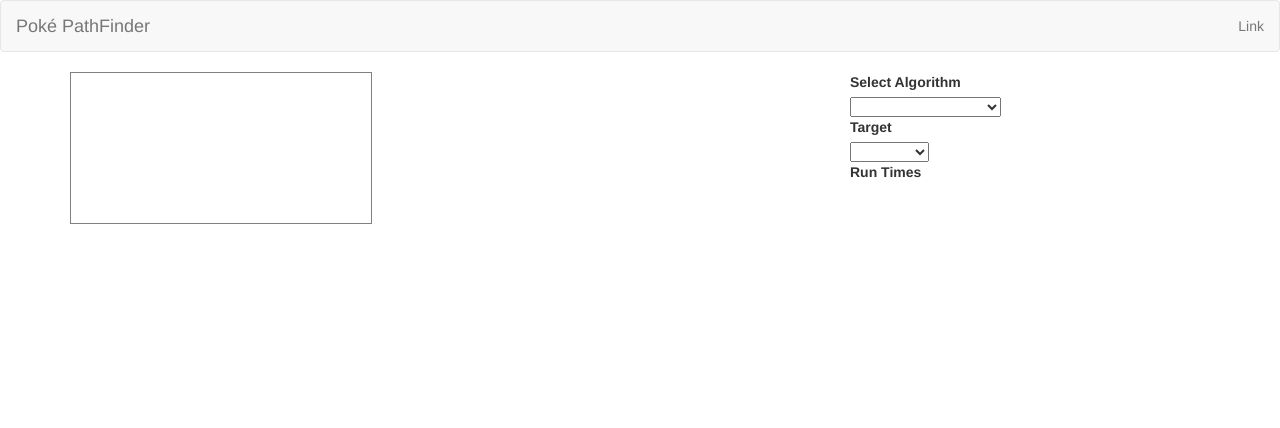
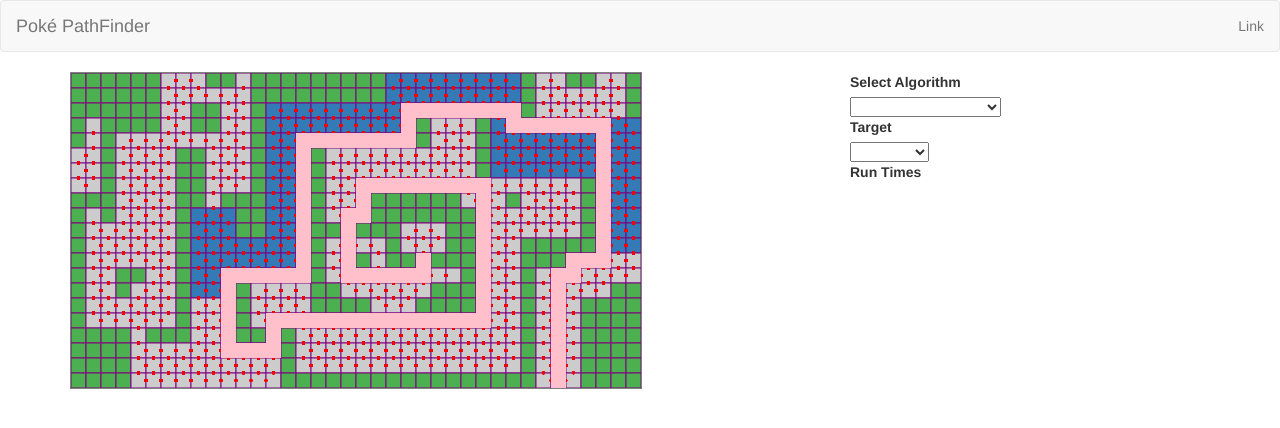
Before and after one commit to ghanshaw/poke-pathfinder, a plain HTML site: page index.html in a window 1280 px wide. Drawn offline with nearby package versions, Linux system fonts and the light colour scheme; some packages are replaced by stand-ins of ours.

Commit message:
working bfs

```diff
--- a/index.html
+++ b/index.html
@@ -20,6 +20,7 @@
 
         <script src="js/graph.js"></script>
         <script src="js/map.js"></script>
+        <script src="js/pathfinding.js"></script>
         <script src="app.js"></script>
 
         <link rel="stylesheet" href="css/style.css">
--- a/js/graph.js
+++ b/js/graph.js
@@ -2,8 +2,14 @@
 var Node = function(id) {
     this.type = 'land';
     this.id = id.toString();
+    this.cell = {
+        row: id[0],
+        col: id[1]
+    };
     this.special = null;
     this.edges = [];
+    this.visited = false;
+    this.parent = null;
 }
 
 Node.prototype.addEdge = function(uNode) {
@@ -13,12 +19,16 @@ Node.prototype.addEdge = function(uNode) {
 Node.prototype.removeEdge = function(uNode) {
     var uId = uNode.id
     for (let i = 0; i < this.edges.length; i++) {
-        if (this.edges[i].id === uid) {
+        if (this.edges[i].id === uId) {
             this.edges.splice(i, 1)
         }
     }
 }
 
+
+Node.prototype.edges = function() {
+    return this.edges;
+}
 
 // Graph class
 var Graph = function() {
--- a/js/map.js
+++ b/js/map.js
@@ -11,12 +11,12 @@ var Floor = function(id, rows, cols) {
             this.tiles[row][col] = 'l'
         }
     }
-
+    console.log(this.tiles);
 }
 
 
 Floor.prototype.inBounds = function(row, col) {
-    return = row >= 0 && col >= 0 && row < this.rows && col < this.cols;
+    return row >= 0 && col >= 0 && row < this.rows && col < this.cols;
 }
 
 Floor.prototype.updateTiles = function(tiles) {
@@ -28,7 +28,7 @@ Floor.prototype.updateTiles = function(tiles) {
     for (let i of Object.keys(rocks)) {
         for (let j of rocks[i]) {
             //console.log(i, j);
-            f1[i][j] = 'r'
+            this.tiles[i][j] = 'r'
         }
     }
 
@@ -36,13 +36,16 @@ Floor.prototype.updateTiles = function(tiles) {
     for (let i of Object.keys(water)) {
         for (let j of water[i]) {
             //console.log(i, j);
-            f1[i][j] = 'w'
+            this.tiles[i][j] = 'w'
         }
     }
 }
 
 
 Floor.prototype.getType = function(row, col) {
+    if (!this.inBounds(row, col)) {
+        return null;
+    }
 
     switch (this.tiles[row][col]) {
 
@@ -58,14 +61,21 @@ Floor.prototype.getType = function(row, col) {
     }
 }
 
-Floor.prototype.createGraph = function() {
+Floor.prototype.createGraph = function(tiles) {
 
     var graph_1F = new Graph();
 
+    // Create graph with tile data
     for (let r = 0; r < this.rows; r++) {
         for (let c = 0; c < this.cols; c++) {
             vertex = [r, c];
             graph_1F.addNode(vertex);
+
+            // Don't add edges to rock tiles
+            let type_vertex = this.getType(r, c);
+            if (type_vertex === 'rock') {
+                continue;
+            }
 
             let neighbors = []
             neighbors.push([r-1, c]);
@@ -74,20 +84,35 @@ Floor.prototype.createGraph = function() {
             neighbors.push([r, c+1]);
 
             for (let neigh of neighbors) {
-                let row = neigh[0]
-                let col = neigh[1]
-                if (inBounds(row, col, dim)) {
+                let row = neigh[0];
+                let col = neigh[1];
+                let type_neigh = this.getType(row, col);
+
+                if (this.inBounds(row, col) && type_neigh !== 'rock') {
                     graph_1F.addEdge(vertex, neigh);
                 }
             }
         }
     }
 
-    console.log(graph_1F);
+
+
+    // Remove egdes between certain tiles
+    for (edge of tiles.noEdges()) {
+
+        graph_1F.removeEdge(edge[0], edge[1]);
+        graph_1F.removeEdge(edge[1], edge[0]);
+
     }
 
 
-var _1F_tiles = function() {
+
+    console.log(graph_1F);
+    return graph_1F;
+}
+
+
+var _1F_data = function() {
 
     // Define obstacles
     var rocks = {
@@ -132,6 +157,37 @@ var _1F_tiles = function() {
         14: [8, 9, 10],
     }
 
+    var noEdges = [
+
+        [ [2,24], [3,24] ],
+        [ [2,25], [3,25] ],
+        [ [2,26], [3,26] ],
+
+        [ [4,17], [5,17] ],
+        [ [4,18], [5,18] ],
+        [ [4,19], [5,19] ],
+        [ [4,20], [5,20] ],
+        [ [4,21], [5,21] ],
+        [ [4,22], [5,22] ],
+
+        [ [6,28], [7,28] ],
+        [ [6,29], [7,29] ],
+        [ [6,30], [7,30] ],
+        [ [6,31], [7,31] ],
+        [ [6,32], [7,32] ],
+        [ [6,33], [7,33] ],
+
+        [ [13,12], [14,12] ],
+        [ [13,13], [14,13] ],
+        [ [13,14], [14,14] ],
+        [ [13,15], [14,15] ],
+
+        [ [15,20], [16,20] ],
+        [ [15,21], [16,21] ],
+        [ [15,22], [16,22] ],
+
+    ]
+
     return {
         rocks: function() {
             return rocks;
@@ -139,25 +195,37 @@ var _1F_tiles = function() {
 
         water: function() {
             return water;
+        },
+
+        noEdges: function() {
+            return noEdges;
         }
     }
 
 }
 
+$(document).ready(function() {
 
+    // Create Floor object to represent 1st Floor
     var _1F = new Floor('1F', 21, 38);
+    var _1F_tiles = _1F_data();
     _1F.updateTiles(_1F_tiles);
-_1F.createGraph();
 
-canvas = document.getElementById('myCanvas');
+    // Create Graph object, add 1st Floor
+    var graph_1F = _1F.createGraph(_1F_tiles);
+
+
+
+
+    var canvas = document.getElementById('myCanvas');
     var ctx = canvas.getContext('2d');
     canvas.width = 570;
     canvas.height = 315;
     ctx.fillStyle = 'white';
 
     var cellSize = {};
-cellSize['width'] = canvas.width / dim.cols;
-cellSize['height'] = canvas.height / dim.rows;
+    cellSize['width'] = canvas.width / _1F.cols;
+    cellSize['height'] = canvas.height / _1F.rows;
 
     //ctx.fillRect(0, 0, cellSize['width'], cellSize['height']);
     //ctx.fillStyle = 'white';
@@ -166,6 +234,7 @@ ctx.fillStyle = 'black';
 
     console.log(cellSize);
 
+    ctx.beginPath();
     for (let r = 0; r < _1F.rows; r++) {
         for (let c = 0; c < _1F.cols; c++) {
 
@@ -183,7 +252,63 @@ for (let r = 0; r < _1F.rows; r++) {
                ctx.fillStyle = '#337ab7';
             }
 
-       ctx.fillRect(c*cellSize['width'], r*cellSize['height'], cellSize['width'], cellSize['height']);
+            ctx.strokeStyle = 'purple';
+
+            let x = c*cellSize['width'];
+            let y = r*cellSize['height'];
+            ctx.fillRect(x, y, cellSize['width'], cellSize['height']);
+            ctx.strokeRect(x, y, cellSize['width'], cellSize['height']);
+
+            ctx.strokeStyle = 'red';
+
+            if (r == 20 && c == 32) {
+                console.log('freeze');
+            }
+
+            // Draw dots to represent edges
+            // Mostly for debugging purposes
+            nodeV = graph_1F.getNode([r,c]);
+            for (let e of nodeV.edges) {
+                let dot_y = e.cell.row;
+                let dot_x = e.cell.col;
+
+                dot_x = dot_x*cellSize['width'];
+                dot_y = dot_y*cellSize['height'];
+
+                if (dot_y > y) { }
+                else if (dot_y == y) { dot_y += ((.5) * cellSize['height']); }
+                else if (dot_y < y) { dot_y += cellSize['height']; }
+
+                if (dot_x > x) { }
+                else if (dot_x == x) { dot_x += ((.5) * cellSize['width']); }
+                else if (dot_x < x) { dot_x += cellSize['width']; }
+
+//
+//                let x = ;
+//                let y = ;
+
+                ctx.moveTo(dot_x, dot_y);
+                ctx.arc(dot_x, dot_y, 1, 0, Math.PI * 2, true);
+                ctx.stroke();
+            }
+        }
+    }
+
+
+    target = [12, 23]
+
+    bfs(graph_1F, [20,32], target);
+
+    tNode = graph_1F.getNode(target);
+
+    while (tNode) {
+
+        ctx.fillStyle = 'pink';
+        let x = tNode.cell.col*cellSize['width'];
+        let y = tNode.cell.row*cellSize['height'];
+        ctx.fillRect(x, y, cellSize['width'], cellSize['height']);
+        tNode = tNode.parent;
 
     }
-}
+
+});
--- /dev/null
+++ b/js/pathfinding.js
@@ -0,0 +1,33 @@
+function bfs(graph, source, target) {
+
+    source = source.toString();
+    target = target.toString();
+
+    var q = [];
+
+    sNode = graph.getNode(source);
+    sNode.visited = true;
+
+    q.push(sNode);
+
+    while (q) {
+
+        vNode = q.shift();
+        if (vNode.id === target) {
+            console.log("FOUND!");
+            return;
+        }
+
+        for (let edge of vNode.edges) {
+            uNode = edge;
+
+            if (!edge.visited) {
+                edge.visited = true;
+                edge.parent = vNode;
+                q.push(edge);
+            }
+        }
+
+    }
+
+}
```
Also changed, not shown: README.md. Lines whose indentation alone changed are shown as unchanged.
